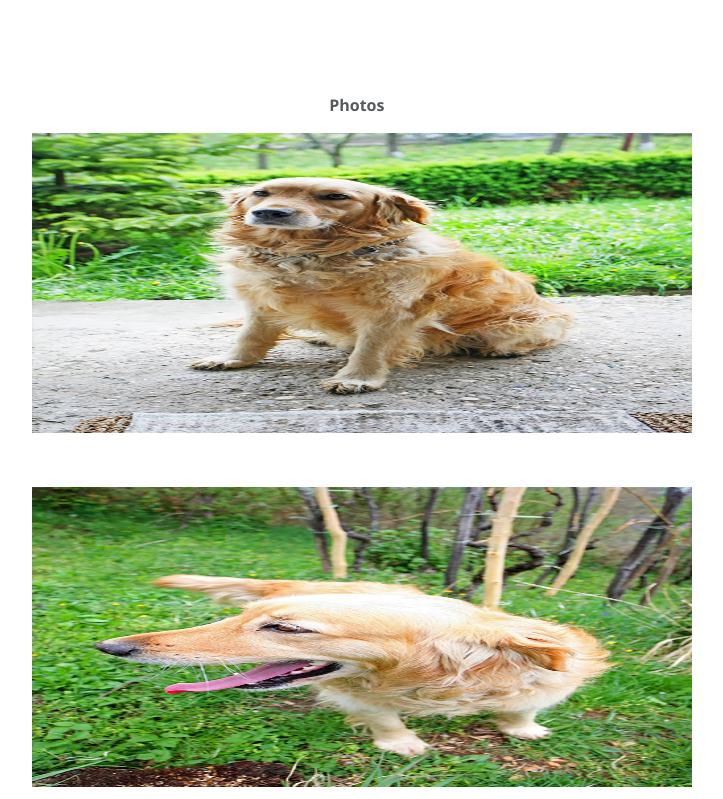
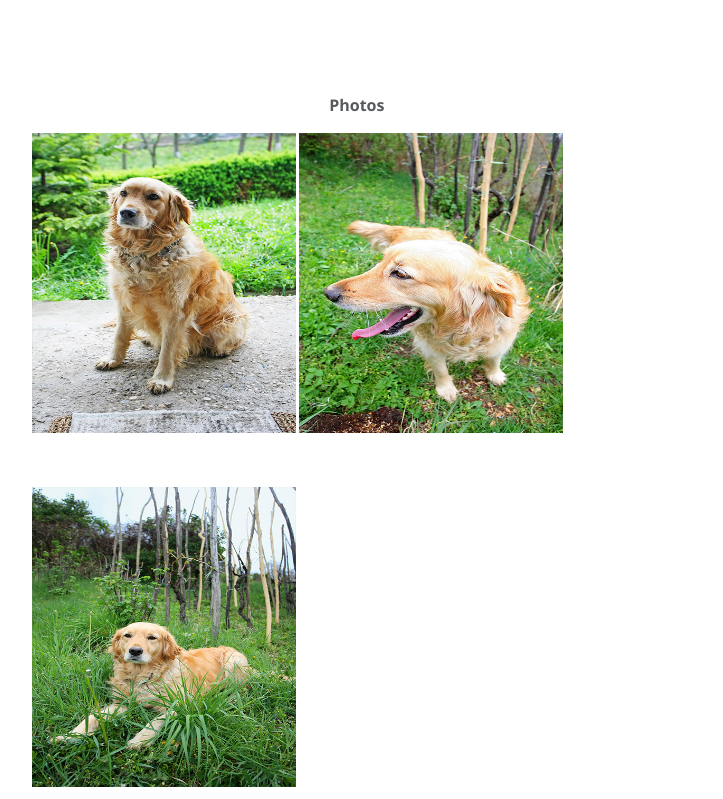
Before and after one commit to Pd-1204/AirCNC, a plain HTML site: page index.html in a window 1280 px wide. Shown: the part 1161-1960 px from the top of the page, without its empty margins (229-952 px from the left). Drawn offline with nearby package versions, Linux system fonts and the light colour scheme; files that its build step writes are made by us from their sources; files whose address does not match are found by name.

Commit message:
Update style.css

```diff
--- a/style.css
+++ b/style.css
@@ -435,7 +435,10 @@ header .logo {
 
 .half .photos img {
     margin-top: 20px;
-    display: inline;
+    display: inline-flex;
+
+    width: 40%;
+    justify-content: space-between;
 
 }
 
```
